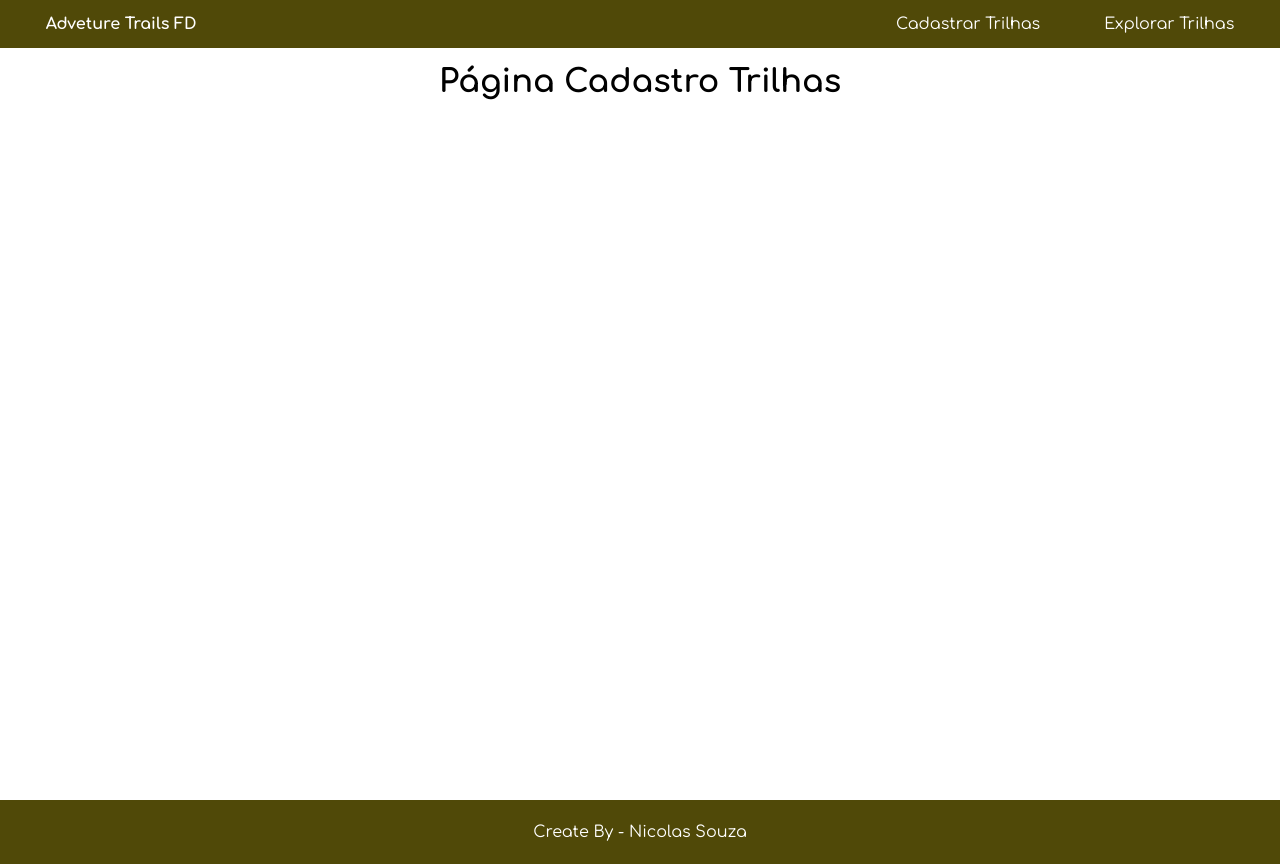
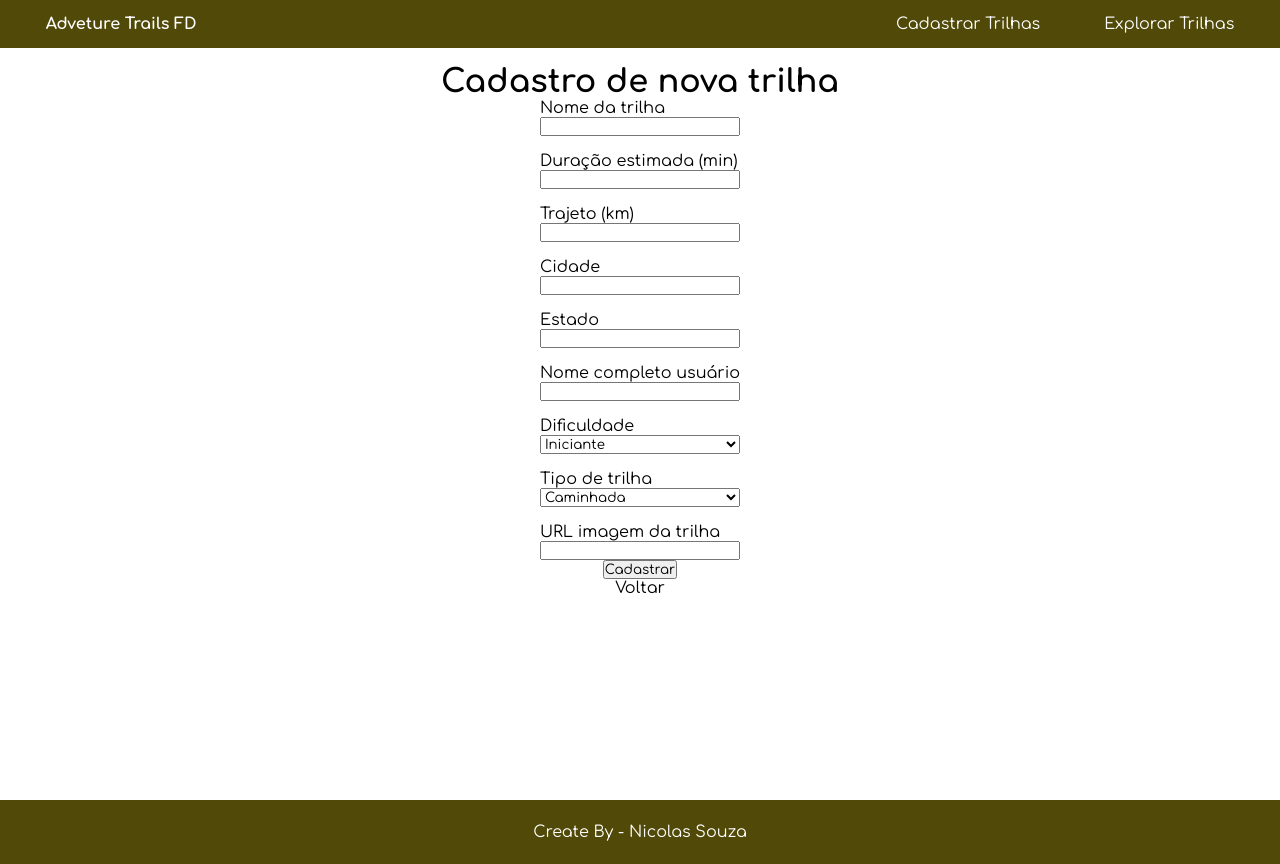
Before and after one commit to Nicolas-Souza-Dev/project_trails, a React (Vite) app: page /cadastro-trilha in a window 1280 px wide. Built offline with nearby package versions, Linux system fonts and the light colour scheme.

Commit message:
Criação da página Cadastro de Trilhas

```diff
--- a/package.json
+++ b/package.json
@@ -15,6 +15,7 @@
     "@mui/material": "^5.15.15",
     "react": "^18.2.0",
     "react-dom": "^18.2.0",
+    "react-hook-form": "^7.51.3",
     "react-router-dom": "^6.22.3"
   },
   "devDependencies": {
--- a/src/pages/PaginaCadastroTrilha.jsx
+++ /dev/null
@@ -1,9 +0,0 @@
-function PaginaCadastroTrilha(){
-  return (
-    <div className="container">
-      <h1>Página Cadastro Trilhas</h1>
-    </div>
-  )
-}
-
-export default PaginaCadastroTrilha
--- /dev/null
+++ b/src/pages/PaginaCadastroTrilha/PaginaCadastroTrilha.jsx
@@ -0,0 +1,60 @@
+import styles from "./PaginaCadastroTrilha.module.css";
+
+function PaginaCadastroTrilha() {
+ return (
+  <div className="container">
+   <h1>Cadastro de nova trilha</h1>
+
+   <form className={styles.form}>
+    <div>
+     <label htmlFor="nome-trilha">Nome da trilha</label>
+     <input type="text" name="" id="nome-trilha"></input>
+    </div>
+    <div>
+     <label htmlFor="durazao-estimada">Duração estimada (min)</label>
+     <input type="number" name="duracao-estimada" id=""></input>
+    </div>
+    <div>
+     <label htmlFor="trajeto">Trajeto (km)</label>
+     <input type="number" name="trajeto" id=""></input>
+    </div>
+    <div>
+     <label htmlFor="cidade">Cidade</label>
+     <input type="text" name="cidade" id=""></input>
+    </div>
+    <div>
+     <label htmlFor="estado">Estado</label>
+     <input type="text" name="estado" id=""></input>
+    </div>
+    <div>
+     <label htmlFor="nome-usuario">Nome completo usuário</label>
+     <input type="text" name="nome-usuario" id=""></input>
+    </div>
+    <div>
+     <label htmlFor="dificuldade">Dificuldade</label>
+     <select name="dificauldade">
+      <option value="Iniciante">Iniciante</option>
+      <option value="intermediário">intermediário</option>
+      <option value="Avançado">Avançado</option>
+     </select>
+    </div>
+    <div>
+     <label htmlFor="type">Tipo de trilha</label>
+     <select name="type">
+      <option value="Caminhada">Caminhada</option>
+      <option value="Trekking">Trekking</option>
+     </select>
+    </div>
+    <div>
+     <label htmlFor="url-imagem">URL imagem da trilha</label>
+     <input type="text" name="url-imagem" id=""></input>
+    </div>
+   </form>
+
+   <button>Cadastrar</button>
+   <butto>Voltar</butto>
+  </div>
+ );
+}
+
+export default PaginaCadastroTrilha;
--- /dev/null
+++ b/src/pages/PaginaCadastroTrilha/PaginaCadastroTrilha.module.css
@@ -0,0 +1,10 @@
+.form {
+ display: flex;
+ flex-direction: column;
+ gap: 1em;
+}
+
+.form > div {
+ display: flex;
+ flex-direction: column;
+}
--- a/src/pages/PaginaListaTrilhas.jsx
+++ b/src/pages/PaginaListaTrilhas/PaginaListaTrilhas.jsx
@@ -1,6 +1,6 @@
-import CardTrilha from "../components/CardTrilha";
+import CardTrilha from "../../components/CardTrilha";
 import { useContext } from "react";
-import { TrilhasContext } from "../context/TrilhasContext";
+import { TrilhasContext } from "../../context/TrilhasContext";
 
 function PaginaListaTrilhas() {
  const { trilhas, isLoading } = useContext(TrilhasContext);
```
Also changed, not shown: src/router/routes.jsx (+8 -8 lines), src/pages/PaginaInicial/PaginaInicial.css (added), src/pages/PaginaInicial/PaginaInicial.jsx (renamed from src/pages/PaginaInicial.jsx), src/pages/PaginaListaTrilhas/PaginaListaTrilhas.css (added), 1 other file (tests, documents, lock files or other folders).
